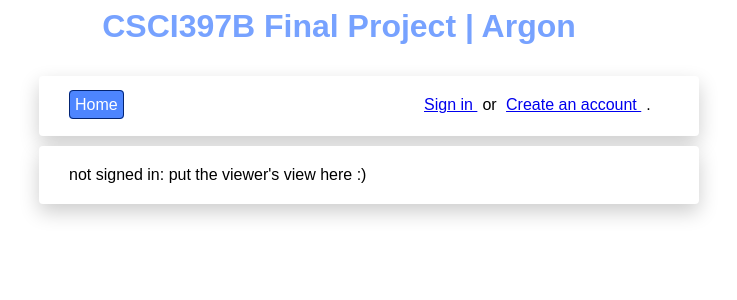
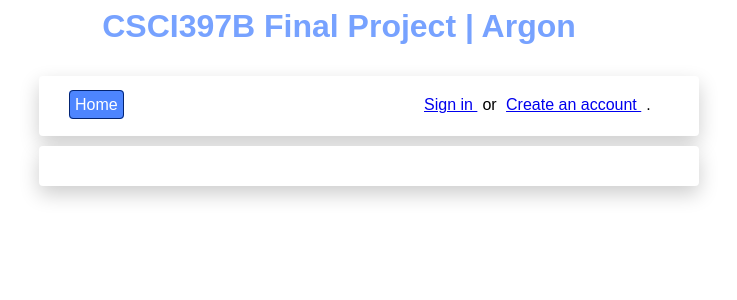
Before and after one commit to Ann-c-Tseng/CSCI397BFinalProject, a PHP site: page /topics.php in a window 1280 px wide. Shown: the top 300 px of the page, without its empty margins (301-1038 px from the left). Run offline with PHP 8.4, Linux system fonts and the light colour scheme; data that the repository does not hold is empty.

Commit message:
updating/working on topics.php

```diff
--- a/index.php
+++ b/index.php
@@ -5,7 +5,9 @@
 
 <!-- Check if user is viewer or signed in, show corresponding categories-->
 <!-- Populate the "content" div with categories, topics, and posts based on if user is signed in or not -->
+
 <div id="content">
+    <h4> Categories: <h4>
     <?php
             if(isset($_SESSION['signed_in']))
             {
--- a/topics.php
+++ b/topics.php
@@ -6,8 +6,6 @@
 <!-- Show corresponding topics-->
 <div id="content">
     <?php
-            if(isset($_SESSION['signed_in']))
-            {
         $topQ = "SELECT ALL topic FROM posts;";
 
         $tops = $db->query($topQ);
@@ -27,9 +25,5 @@
                 echo "<a href=\"posts.php\">".$columnArr[$i]."</a><br>";
             }
         }
-
-            } else{
-                echo 'not signed in: put the viewer\'s view here :)';
-            }
     ?>
 </div>
```
Lines whose indentation alone changed are shown as unchanged.
